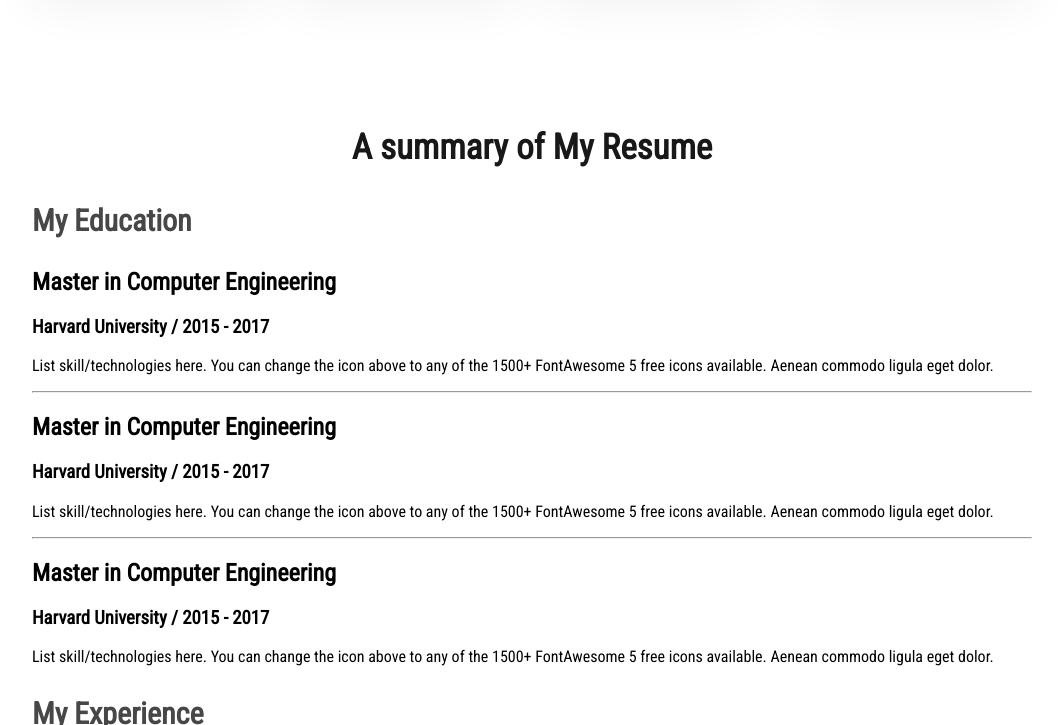
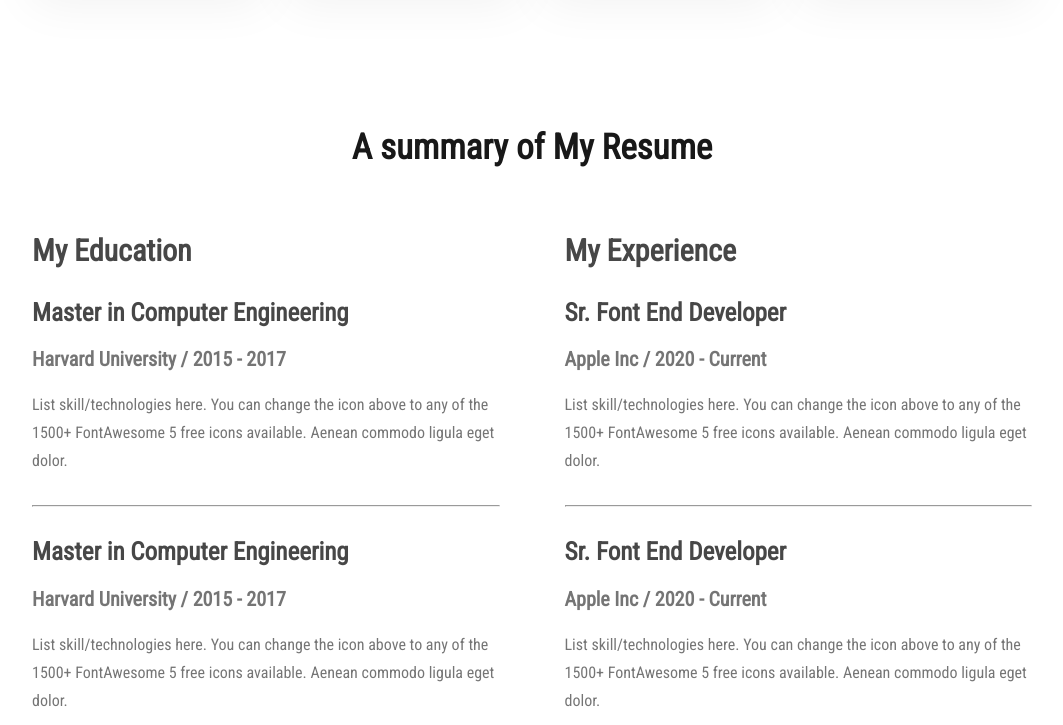
Before and after one commit to Horidas-Roy/Web-Developer-Portfolio, a plain HTML site: page index.html in a window 1280 px wide. Shown: the part 2075-2800 px from the top of the page, without its empty margins (108-1171 px from the left). Drawn offline with nearby package versions, Linux system fonts and the light colour scheme.

Commit message:
resume section is completed

```diff
--- a/index.html
+++ b/index.html
@@ -122,23 +122,38 @@
             <h3 class="resume-colum-tittle">My Education</h3>
             <div class="resume-item">
               <h2 class="resume-item-tittle">Master in Computer Engineering</h2>
-                <h3 class="resume-item-institute">Harvard University / 2015 - 2017</h3>
-                <p class="resume-item-description">List skill/technologies here. You can change the icon above
-                    to any of the 1500+ FontAwesome 5 free icons available. Aenean commodo ligula eget dolor.</p>
+              <h3 class="resume-item-institute">
+                Harvard University / 2015 - 2017
+              </h3>
+              <p class="resume-item-description">
+                List skill/technologies here. You can change the icon above to
+                any of the 1500+ FontAwesome 5 free icons available. Aenean
+                commodo ligula eget dolor.
+              </p>
             </div>
-            <hr>
+            <hr />
             <div class="resume-item">
               <h2 class="resume-item-tittle">Master in Computer Engineering</h2>
-                <h3 class="resume-item-institute">Harvard University / 2015 - 2017</h3>
-                <p class="resume-item-description">List skill/technologies here. You can change the icon above
-                    to any of the 1500+ FontAwesome 5 free icons available. Aenean commodo ligula eget dolor.</p>
+              <h3 class="resume-item-institute">
+                Harvard University / 2015 - 2017
+              </h3>
+              <p class="resume-item-description">
+                List skill/technologies here. You can change the icon above to
+                any of the 1500+ FontAwesome 5 free icons available. Aenean
+                commodo ligula eget dolor.
+              </p>
             </div>
-<hr>
+            <hr />
             <div class="resume-item">
               <h2 class="resume-item-tittle">Master in Computer Engineering</h2>
-                <h3 class="resume-item-institute">Harvard University / 2015 - 2017</h3>
-                <p class="resume-item-description">List skill/technologies here. You can change the icon above
-                    to any of the 1500+ FontAwesome 5 free icons available. Aenean commodo ligula eget dolor.</p>
+              <h3 class="resume-item-institute">
+                Harvard University / 2015 - 2017
+              </h3>
+              <p class="resume-item-description">
+                List skill/technologies here. You can change the icon above to
+                any of the 1500+ FontAwesome 5 free icons available. Aenean
+                commodo ligula eget dolor.
+              </p>
             </div>
           </div>
           <div class="resume-colum">
@@ -146,24 +161,36 @@
             <div class="resume-item">
               <h2 class="resume-item-tittle">Sr. Font End Developer</h2>
               <h3 class="resume-item-institute">Apple Inc / 2020 - Current</h3>
-                <p class="resume-item-description">List skill/technologies here. You can change the icon above
-                    to any of the 1500+ FontAwesome 5 free icons available. Aenean commodo ligula eget dolor.</p>
+              <p class="resume-item-description">
+                List skill/technologies here. You can change the icon above to
+                any of the 1500+ FontAwesome 5 free icons available. Aenean
+                commodo ligula eget dolor.
+              </p>
             </div>
-            <hr>
+            <hr />
             <div class="resume-item">
               <h2 class="resume-item-tittle">Sr. Font End Developer</h2>
               <h3 class="resume-item-institute">Apple Inc / 2020 - Current</h3>
-                <p class="resume-item-description">List skill/technologies here. You can change the icon above
-                    to any of the 1500+ FontAwesome 5 free icons available. Aenean commodo ligula eget dolor.</p>
+              <p class="resume-item-description">
+                List skill/technologies here. You can change the icon above to
+                any of the 1500+ FontAwesome 5 free icons available. Aenean
+                commodo ligula eget dolor.
+              </p>
             </div>
-            <hr>
+            <hr />
             <div class="resume-item">
               <h2 class="resume-item-tittle">HTML Developer</h2>
               <h3 class="resume-item-institute">Adobe Inc / 2017 - 2018</h3>
-                <p class="resume-item-description">List skill/technologies here. You can change the icon above
-                    to any of the 1500+ FontAwesome 5 free icons available. Aenean commodo ligula eget dolor.</p>
+              <p class="resume-item-description">
+                List skill/technologies here. You can change the icon above to
+                any of the 1500+ FontAwesome 5 free icons available. Aenean
+                commodo ligula eget dolor.
+              </p>
             </div>
           </div>
+        </div>
+        <div class="download-cv">
+            <button class="btn-primary">Download CV</button>
         </div>
       </section>
     </main>
--- a/style.css
+++ b/style.css
@@ -29,7 +29,8 @@
   font-style: normal;
   font-weight: 700;
   border: 0px;
-  padding: 18px 35px;
+  padding: 12px 25px;
+  cursor: pointer;
 }
 nav {
   display: flex;
@@ -152,4 +153,40 @@ main section {
   color: #474747;
   font-size: 30px;
   font-weight: 700;
+  margin-bottom: 30px;
 }
+.resume-container {
+  display: flex;
+  gap: 65px;
+}
+.resume-item-description {
+  color: #757575;
+
+  font-size: 16px;
+
+  font-weight: 400;
+  line-height: 28px;
+}
+.resume-item-institute {
+  color: #757575;
+
+  font-size: 20px;
+
+  font-weight: 600;
+  margin-bottom: 20px;
+  margin-top: 10px;
+}
+.resume-item-tittle {
+  color: #474747;
+
+  font-size: 25px;
+
+  font-weight: 700;
+}
+.resume-container hr {
+  margin: 30px 0px;
+}
+.download-cv{
+    text-align: center;
+    margin-top: 50px;
+}
```
Lines whose indentation alone changed are shown as unchanged.
